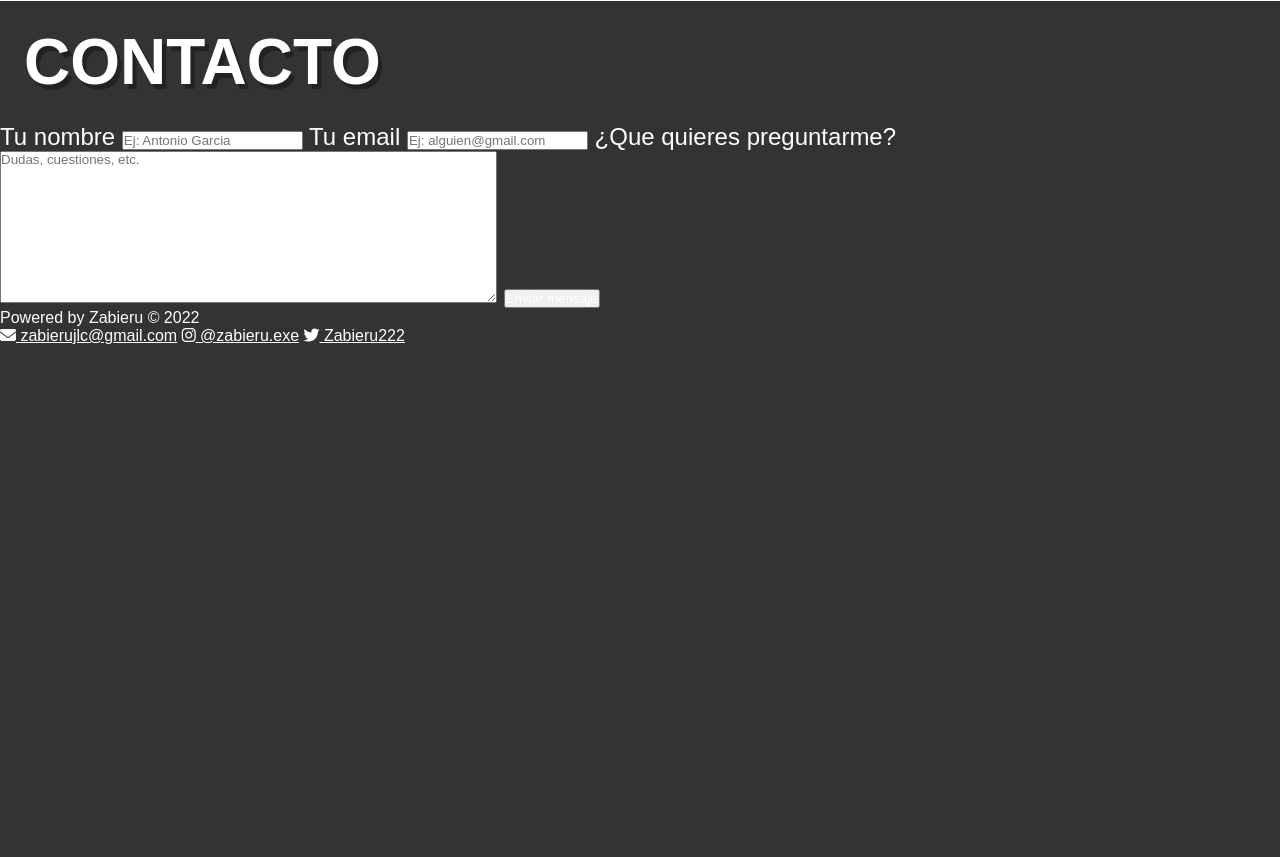
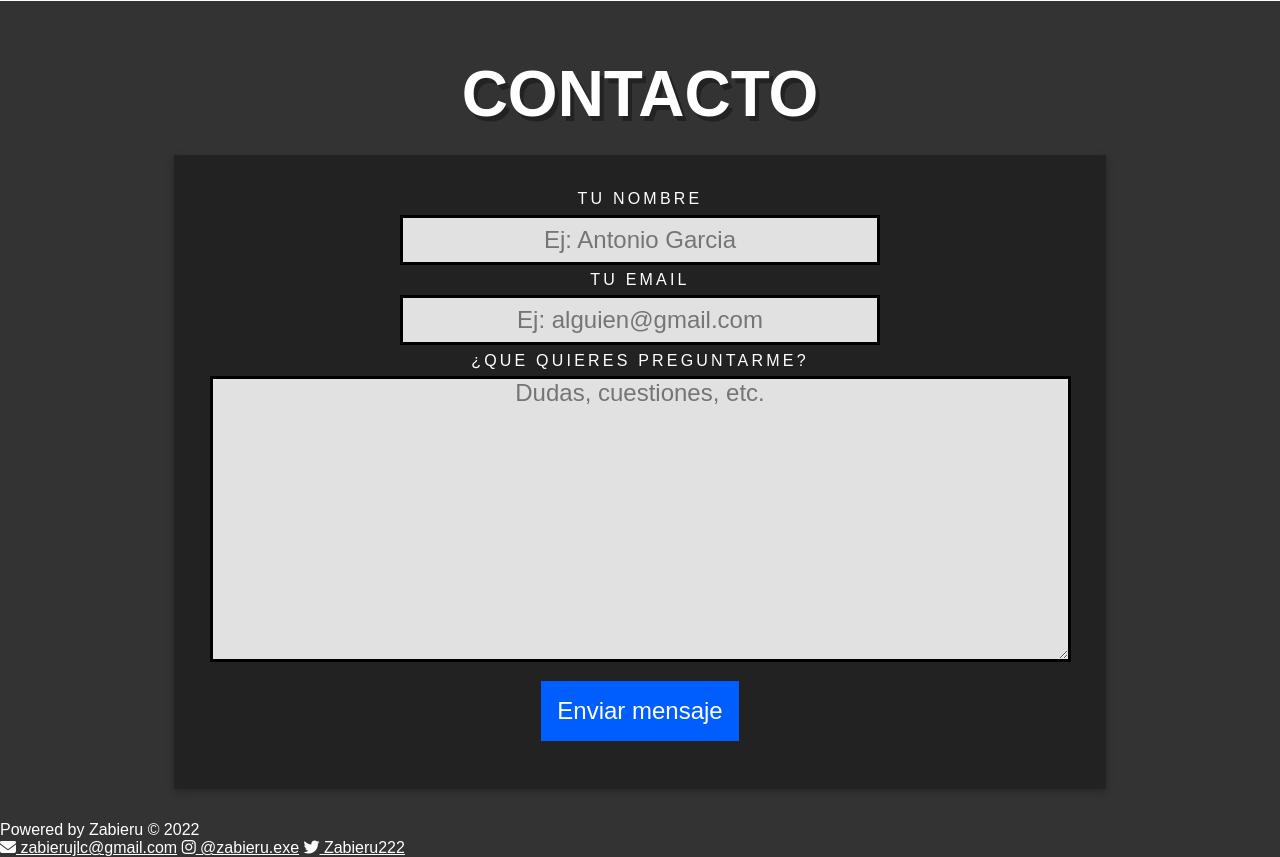
Before and after one commit to zabieru363/Portafolio, a PHP site: page / in a window 1280 px wide. Shown: the part 1823-2680 px from the top of the page. Before the commit the page ends 2167 px from the top, so only its background shows below. Run offline with PHP 8.4, Linux system fonts and the light colour scheme; some libraries are stand-ins or nearby versions.

Commit message:
Estilos aplicados a la sección contacto.

```diff
--- a/css/styles.css
+++ b/css/styles.css
@@ -223,3 +223,106 @@ section {
         height: 10rem;
     }
 }
+
+/* ESTILOS CONTACTO */
+
+#contact {
+    display: flex;
+    flex-direction: column;
+    justify-content: center;
+    align-items: center;
+    margin: 2rem;
+}
+
+.contact-form {
+    display: flex;
+    flex-direction: column;
+    justify-content: center;
+    align-items: center;
+    border: none;
+    background: #222222;
+    padding: 2rem;
+    box-shadow: rgba(0, 0, 0, 0.24) 0px 3px 8px;
+}
+
+.contact-form > * {
+    margin: .2rem;
+}
+
+.contact-form label {
+    text-align: start;
+    font-size: 1rem;
+    text-transform: uppercase;
+    letter-spacing: .2rem;
+}
+
+.contact-form input, textarea {
+    background: rgb(225, 225, 225);
+    border: .2rem solid black;
+    color: black;
+    font-size: 1.5rem;
+}
+
+input::placeholder {
+    font-size: 1.5rem;
+    text-align: center;
+}
+
+textarea::placeholder {
+    font-size: 1.5rem;
+    text-align: center;
+}
+
+input:focus {
+    border: .2rem solid rgb(0, 132, 255);
+}
+
+textarea:focus {
+    border: .2rem solid rgb(0, 132, 255);
+}
+
+.contact-form input[type = text],
+input[type = email] {
+    width: 30rem;
+    padding: .5rem;
+}
+
+.send-btn {
+    cursor: pointer;
+    color: white !important;
+    margin: 1rem;
+    padding: 1rem;
+    font-size: 1rem;
+    background: rgb(0, 94, 255) !important;
+    border: none !important;
+    transition: all 1s;
+}
+
+.send-btn:hover {
+    background: rgb(0, 52, 143) !important;
+}
+
+@media screen and (max-width: 700px) {
+    .contact-form {
+        padding: 1rem;
+    }
+
+    .contact-form > * {
+        margin: .2rem;
+        font-size: .5rem;
+    }
+
+    .contact-form label {
+        font-size: .8rem;
+    }
+
+    .contact-form input[type = text],
+    input[type = email] {
+        width: 18rem;
+        padding: .2rem;
+    }
+
+    .contact-from input, textarea {
+        font-size: .5rem;
+    }
+}
```
